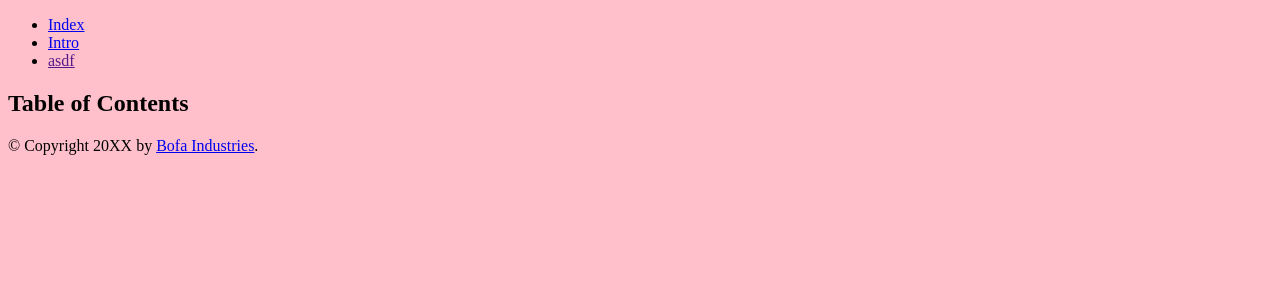
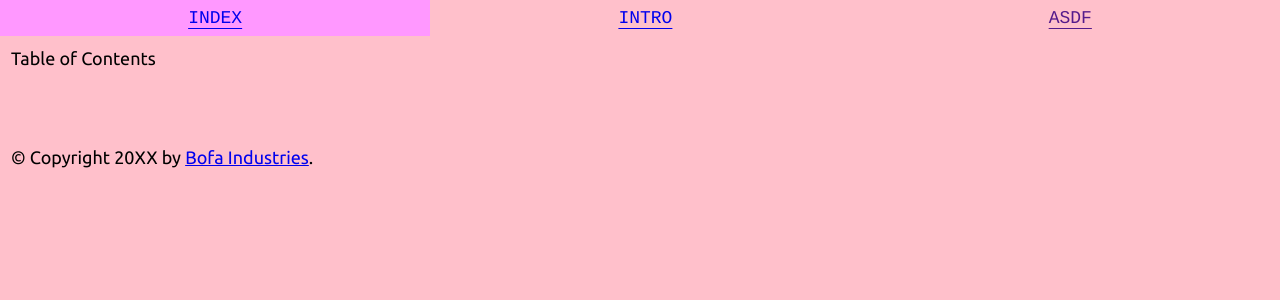
Before and after one commit to HenryFBP/itmd-460, a Flask app: page / in a window 1280 px wide. Shown: the top 300 px of the page. Run offline with Flask 2, Linux system fonts and the light colour scheme.

Commit message:
add styling

```diff
--- /dev/null
+++ b/assignments/9/website/app/freeze_app.py
@@ -0,0 +1,4 @@
+from app import freezer
+
+if __name__ == '__main__':
+    freezer.freeze()
--- a/assignments/9/website/app/routes.py
+++ b/assignments/9/website/app/routes.py
@@ -1,6 +1,7 @@
 from flask import render_template
 
 from app import app
+
 
 @app.route('/')
 def index():
--- a/assignments/9/website/app/start_app.py
+++ b/assignments/9/website/app/start_app.py
@@ -1,5 +1,4 @@
 from app import app
-from app.routes import intro, index
 
 if __name__ == '__main__':
     app.run()
--- /dev/null
+++ b/assignments/9/website/app/static/base.css
@@ -0,0 +1,66 @@
+/* http://meyerweb.com/eric/tools/css/reset/
+   v2.0 | 20110126
+   License: none (public domain)
+*/
+/* stylelint-disable*/
+a,abbr,acronym,address,applet,article,aside,audio,b,big,blockquote,body,canvas,caption,center,cite,code,dd,del,details,dfn,div,dl,dt,em,embed,fieldset,figcaption,figure,footer,form,h1,h2,h3,h4,h5,h6,header,hgroup,html,i,iframe,img,ins,kbd,label,legend,li,mark,menu,nav,object,ol,output,p,pre,q,ruby,s,samp,section,small,span,strike,strong,sub,summary,sup,table,tbody,td,tfoot,th,thead,time,tr,tt,u,ul,var,video{margin:0;padding:0;border:0;font:inherit;vertical-align:baseline}article,aside,details,figcaption,figure,footer,header,hgroup,main,menu,nav,section{display:block}html{line-height:1}body{line-height:inherit}ol,ul{list-style:none}blockquote,q{quotes:none}blockquote:after,blockquote:before,q:after,q:before{content:'';content:none}table{border-collapse:collapse;border-spacing:0}
+/* stylelint-enable */
+
+html {
+  font-size: 1.125em;  /* 18px / 16pt = 1.125 */
+  line-height: 1.222em;  /* 22pt / 18em = 1.2~ */
+
+}
+
+body {
+    font-family: 'Ubuntu', sans-serif;
+}
+
+form {
+  display: inline-block;
+}
+
+
+h1, h2, h3, h4, h5, h6, p {
+  padding-bottom: 1.222em;  /* 22 / 18 = 1.2~ */
+}
+
+
+ol, ul {
+  padding-bottom: 0.611em; /* 11 / 18 = 0.61~ */
+}
+
+ol {
+  list-style-type: decimal;
+}
+
+ul {
+  list-style-type: square;
+}
+
+li ol,
+li ul {
+  padding-top: 0.611em;   /* 11 / 18 = 0.61~ */
+  padding-left: 1.222em;  /* 22 / 18 = 1.2~ */
+  padding-bottom: 0;
+}
+
+li ol {
+  list-style-type: lower-alpha;
+}
+
+li li ol {
+  list-style-type: lower-roman;
+}
+
+li {
+  padding-bottom: 0.611em; /* 11 / 22 = 0.6111111 */
+}
+
+li li:last-child {
+  padding-bottom: 0;
+}
+
+section {
+    padding: 0.611em;
+}
--- /dev/null
+++ b/assignments/9/website/app/static/navigation.css
@@ -0,0 +1,53 @@
+nav li {
+  width: 100%;
+  float: left;
+  padding: 0;
+  list-style-type: none;
+  margin: 0;
+}
+
+nav ul {
+  padding: 0;
+  margin: 0;
+}
+
+nav a {
+    width: 100%;
+    display: inline-block;
+    text-align: center;
+    text-transform: uppercase;
+    text-underline-position: under;
+    line-height: 2em;
+    font-family: 'Cousine', monospace;
+}
+
+nav a:hover {
+  background-color: #ff98ff;
+}
+
+nav {
+  width: 100%;
+  top: 0;
+  left: 0;
+}
+
+
+html {
+    background-color: pink;
+}
+
+@media screen and (min-width: 400px) {
+nav {
+  display: table;
+}
+
+nav ul {
+  display: table-row;
+}
+
+nav li {
+  display: table-cell;
+  float: none;
+  width: 1%;
+}
+}
--- a/assignments/9/website/app/static/style.css
+++ /dev/null
@@ -1,3 +0,0 @@
-html {
-    background-color: pink;
-}
--- a/assignments/9/website/app/templates/base.html
+++ b/assignments/9/website/app/templates/base.html
@@ -2,7 +2,12 @@
 <html>
 <head>
     {% block head %}
-    <link rel="stylesheet" href="{{ url_for('static', filename='style.css') }}">
+    <link rel="stylesheet" href="{{ url_for('static', filename='navigation.css') }}">
+    <link rel="stylesheet" href="{{ url_for('static', filename='base.css') }}">
+
+    <link href="https://fonts.googleapis.com/css?family=Ubuntu" rel="stylesheet">
+    <link href="https://fonts.googleapis.com/css?family=Cousine" rel="stylesheet">
+
     <title>{% block title %}{% endblock %}</title>
     {% endblock %}
 </head>
```
Also changed, not shown: 2 other files.
